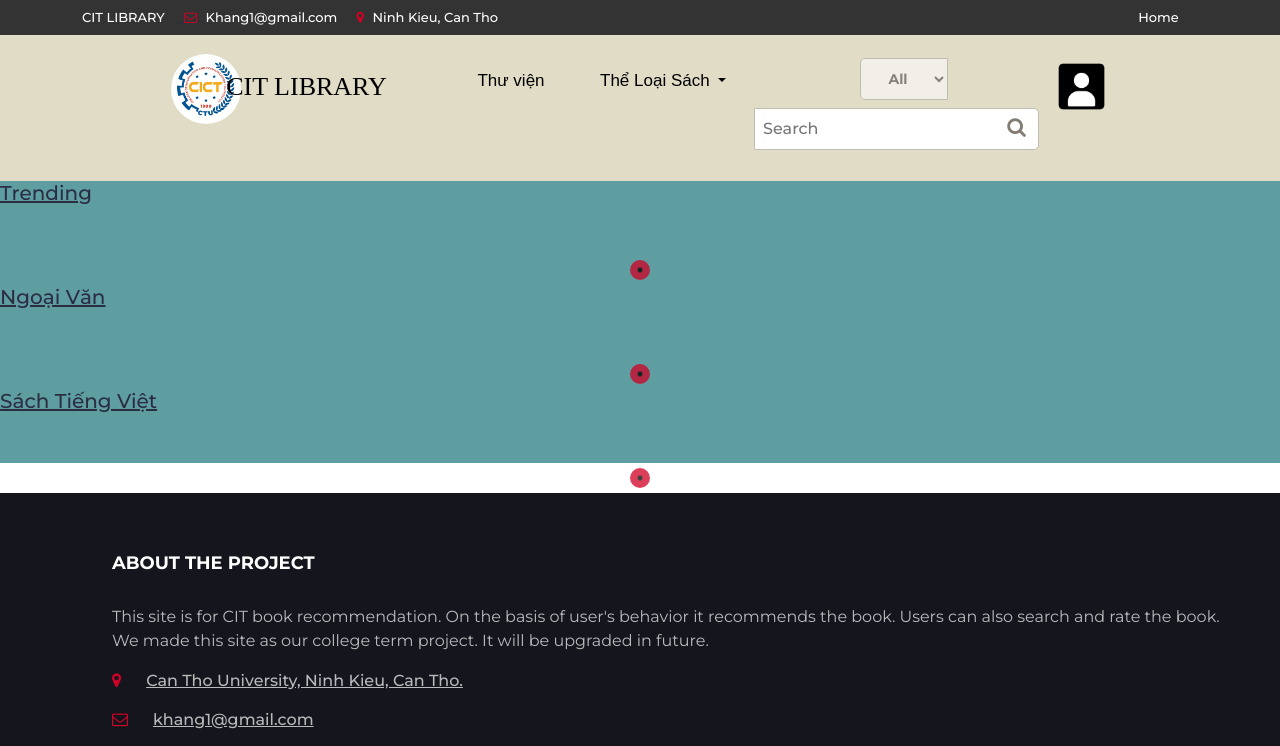
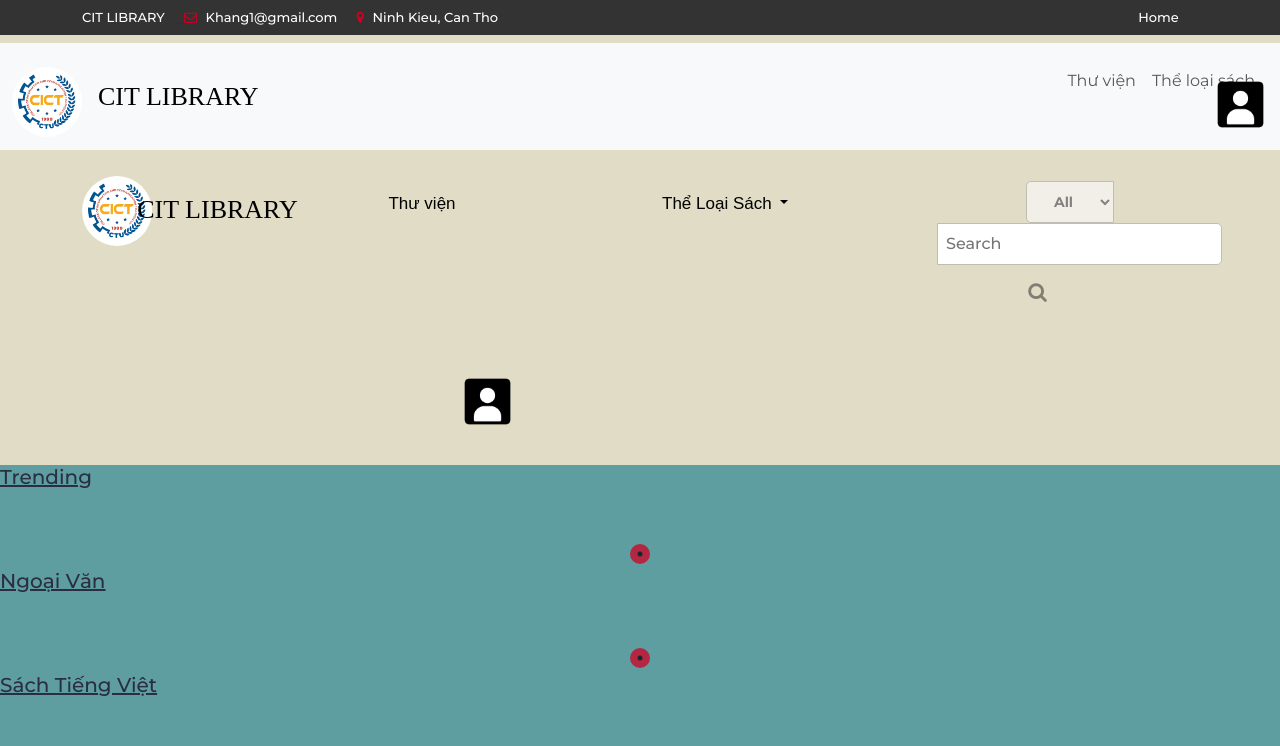
Before and after one commit to ThuanTheSecond/cit_book-web, a Django app: page / in a window 1280 px wide. Shown: the top 746 px of the page. Run offline with Django 5.2, Linux system fonts and the light colour scheme; data that the repository does not hold is empty; some libraries are stand-ins or nearby versions.

Commit message:
Upload test

```diff
--- a/book_cit_web/templates/navbar.html
+++ b/book_cit_web/templates/navbar.html
@@ -1,12 +1,39 @@
 {% load static %}
 {% load widget_tweaks %}
+
 <div id="navbar">
     <!-- container -->
-    <div class="container">
+    <nav class="navbar navbar-expand-lg navbar-light bg-light">
+        <div class="container-fluid">
+            <a class="navbar-brand" href="/">
+            <img  style="height: 70px; width:70px; border-radius: 50%; margin-top: 15%"  src="/static/img/imgBook/logoCIT.jpg" alt="error"></a>
+            <a href="/" style="color: #000000; text-decoration: none; font-size: 26px; font-family: 'Roboto Slab', serif;
+                font-weight: 500; ">CIT LIBRARY</a>
+
+            <button class="navbar-toggler" type="button" data-bs-toggle="collapse" data-bs-target="#navbarNav" aria-controls="navbarNav" aria-expanded="false" aria-label="Toggle navigation">
+                <span class="navbar-toggler-icon"></span>
+            </button>
+            <div class="collapse navbar-collapse" id="navbarNav">
+                <ul class="navbar-nav ms-auto">
+                    <li class="nav-item">
+                        <a class="nav-link" href="#">Thư viện</a>
+                    </li>
+                    <li class="nav-item">
+                        <a class="nav-link" href="#">Thể loại sách</a>
+                    </li>
+                    <li class="nav-item">
+                        <a href="/" class="logo">
+                        <img  style="height: 55px; width:55px; margin-top: 16px; margin-left: -50px"  src="/static/img/imgUser/user-square.png" alt="user-image"></a>
+                </ul>
+            </div>
+        </div>
+    </nav>
+
+    <div class="container mt-3">
             <!-- row -->
             <div class="row justify-content-md-center">
                 <!-- LOGO -->
-                <div class="col-md-3">
+                <div class="col-6 col-md-3 mb-4">
                       <div class="navbar-logo">
                             <a href="/" class="logo">
                               <img  style="height: 70px; width:70px; border-radius: 50%; margin-top: 15%"  src="/static/img/imgBook/logoCIT.jpg" alt="error"></a>
@@ -17,7 +44,7 @@
                 </div>
 
                 <!-- Thư viện -->
-                <div class="col-md-auto clearfix">
+                <div class="col-6 col-md-3 mb-4">
                     <div class="navbar-ctn">
                         <!-- Wishlist -->
                         <div>
@@ -28,7 +55,7 @@
                     </div>
                 </div>
 
-                <div class="col-md-auto clearfix">
+                <div class="col-6 col-md-3 mb-4">
                         <!-- Thể loại -->
                     <div class="navbar-ctn">
                         <div class="dropdown">
@@ -40,7 +67,7 @@
                 </div>
 
                 {% comment %} Đây là form của thanh tìm kiếm {% endcomment %}
-                <div class="col-md-4">
+                <div class="col-6 col-md-3 mb-4">
                     <div class="navbar-search">
                         <form action="{% url 'search_slug' %}", method='GET'>
                         <span>
@@ -59,7 +86,7 @@
 
 
 
-                <div class="col-md-auto">
+                <div class="col-6 col-md-3 mb-4">
                     <div class="navbar-logo">
                         <a href="/" class="logo">
                             <img  style="height: 55px; width:55px; margin-top: 16px; margin-left: -50px"  src="/static/img/imgUser/user-square.png" alt="user-image"></a>
```
